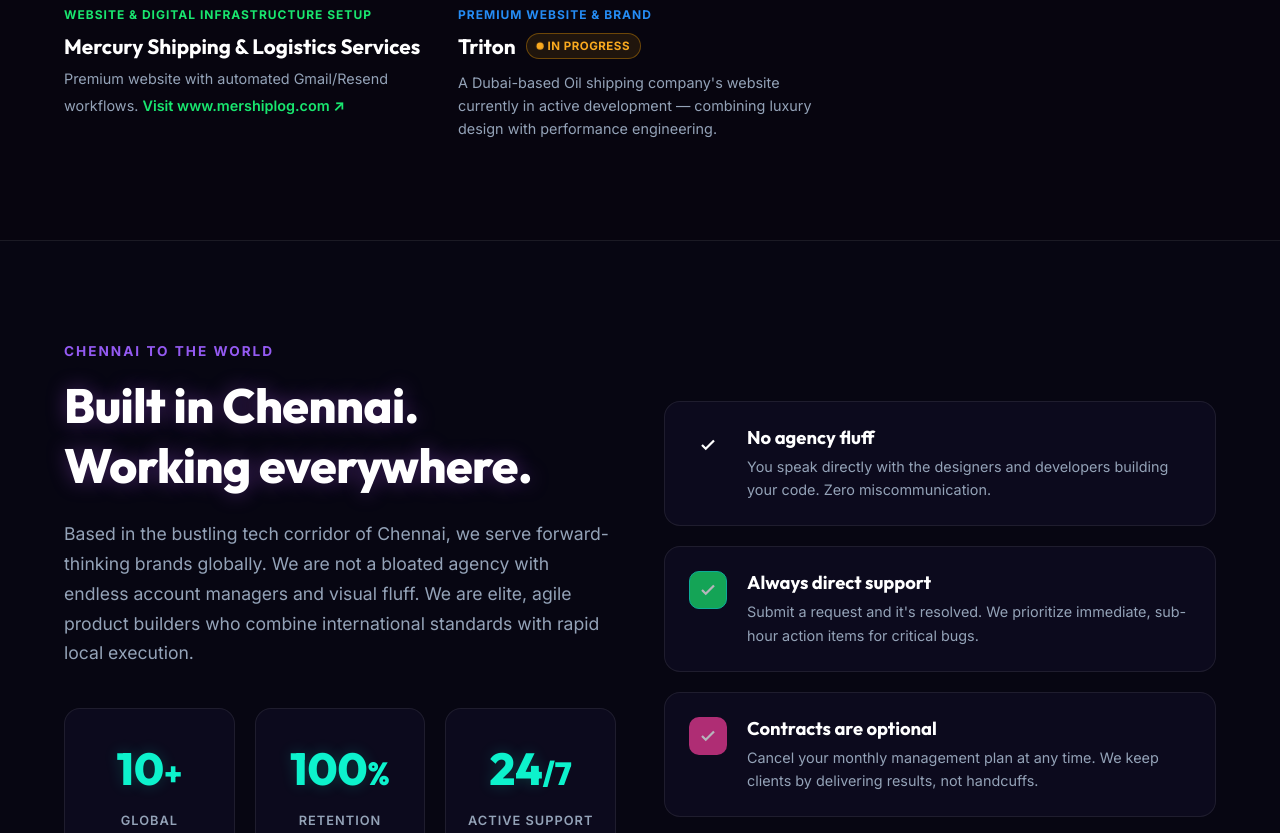
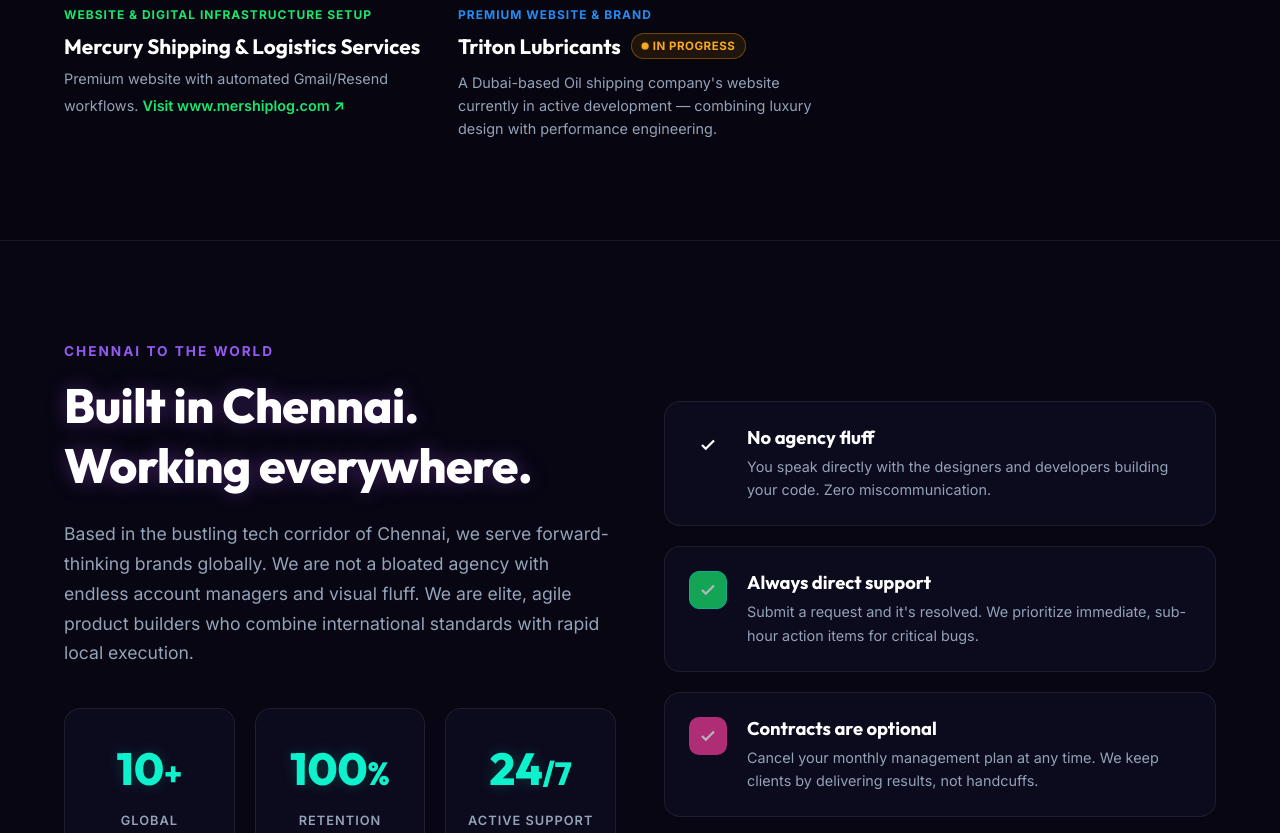
Before and after one commit to akasshmanikandan/troyflexwebs, a website: page index.html in a window 1280 px wide. Shown: the part 3527-4360 px from the top of the page. Drawn offline with Linux system fonts and the light colour scheme.

Commit message:
Update index.html - triton to triton lubricants

```diff
--- a/index.html
+++ b/index.html
@@ -443,7 +443,7 @@
         <div class="project-info">
           <span class="project-tag-mini" style="color: hsl(210, 90%, 55%);">Premium Website &amp; Brand</span>
           <div style="display: flex; align-items: center; gap: 10px; margin-bottom: 4px;">
-            <h3 class="project-name" style="margin-bottom: 0;">Triton</h3>
+            <h3 class="project-name" style="margin-bottom: 0;">Triton Lubricants</h3>
             <span style="display: inline-flex; align-items: center; gap: 5px; background: rgba(255, 165, 0, 0.1); border: 1px solid rgba(255, 165, 0, 0.35); border-radius: 20px; padding: 3px 10px; font-size: 0.72rem; font-weight: 700; color: hsl(38, 95%, 55%); letter-spacing: 0.5px; text-transform: uppercase;">
               <span style="width: 6px; height: 6px; border-radius: 50%; background: hsl(38, 95%, 55%); box-shadow: 0 0 6px hsl(38, 95%, 55%); animation: pulse-green 1.5s infinite; display: inline-block;"></span>
               In Progress
```
